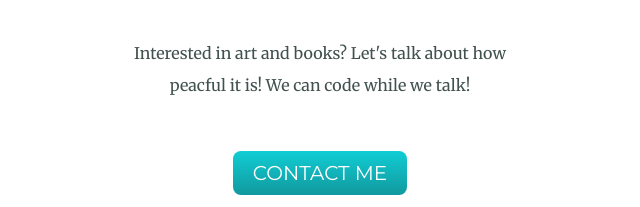
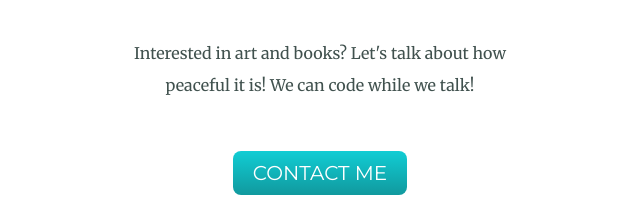
Before and after one commit to NSambhajiS/IntroPage, a plain HTML site: page index.html in a window 1280 px wide. Shown: the part 2445-2652 px from the top of the page, 320-960 px from the left. Drawn offline with Linux system fonts and the light colour scheme.

Commit message:
Spelling correction

```diff
--- a/index.html
+++ b/index.html
@@ -42,7 +42,7 @@
             <div class="contact-me">
                 <h2>Get In Touch</h2>
                 <h3>If you love Madhubani art like me!</h3>
-                <p class="message">Interested in art and books? Let's talk about how peacful it is! We can code while we talk!</p>
+                <p class="message">Interested in art and books? Let's talk about how peaceful it is! We can code while we talk!</p>
                 <a href="mailto:nehasawant2801@gmail.com" class="btn">CONTACT ME</a>
             </div>
         </div>
```
